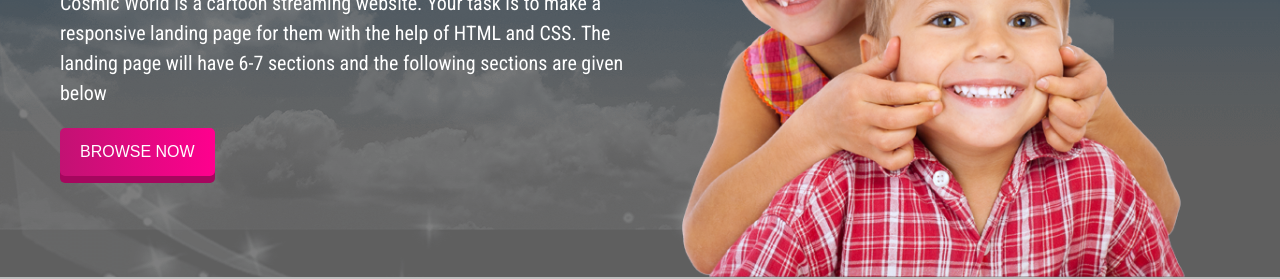
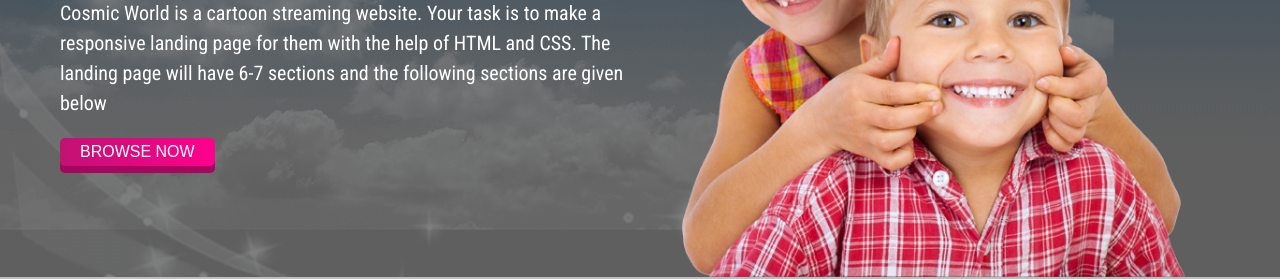
Before and after one commit to pallobbiwas/my-project-wasom, a plain HTML site: page index.html in a window 1280 px wide. Shown: the part 318-597 px from the top of the page. Drawn offline with Linux system fonts and the light colour scheme.

Commit message:
matha nasto

```diff
--- a/assets/css/styel.css
+++ b/assets/css/styel.css
@@ -39,7 +39,7 @@ html{
 }
 .my-button{
     background-image: linear-gradient(90deg, #c21273,#FF008E);
-    padding: 15px 20px;
+    padding: 5px 20px;
     background-color: var(--primary-color);
     color: var(--button-color);
     font-size: 16px;
@@ -266,6 +266,7 @@ nav{
 ------------footer-------
 -------------------------*/
 footer{
+    margin-top: 30px;
     background-color: #444444;
     height: 100px;
 }
```
